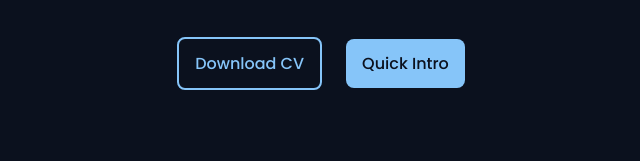
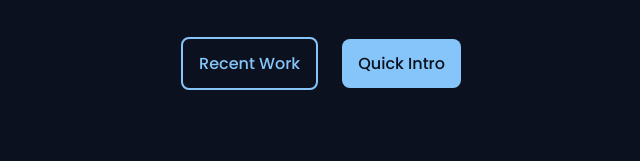
Before and after one commit to Draeshkabxas/derarramadan.io, a plain HTML site: page index.html in a window 1280 px wide. Shown: the part 245-406 px from the top of the page, 319-959 px from the left. Drawn offline with nearby package versions, Linux system fonts and the light colour scheme.

Commit message:
change download cv button  in home section to be recent work button

```diff
--- a/index.html
+++ b/index.html
@@ -81,8 +81,9 @@
                     <h1 class="home__name">Dirar Ramadan</h1>
                     <h3 class="home__education">Shopify Developer</h3>
                     <div class="home__buttons">
-                        <a download="" href="assets/pdf/Ansel-Cv.pdf" class="button button--ghost">
-                            Download CV
+                        <a href="#work" class="button button--ghost">
+                           Recent Work
+                            <!-- Was Download CV  With download="" href="assets/pdf/Ansel-Cv.pdf" -->
                         </a>
                         <a href="#video" class="button">Quick Intro</a>
 
```
